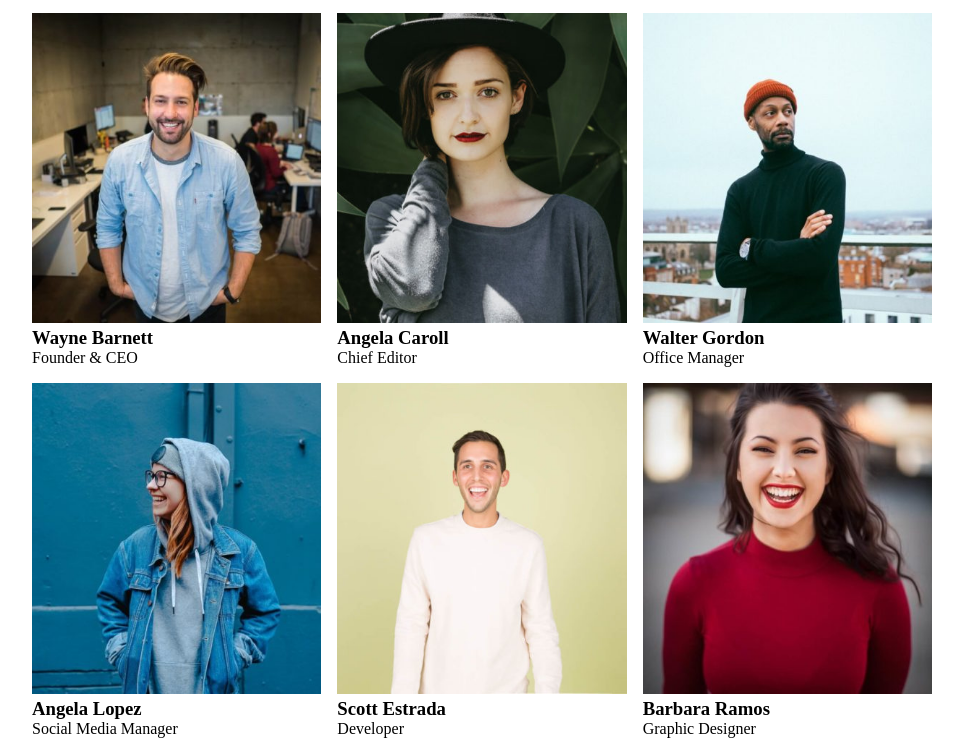
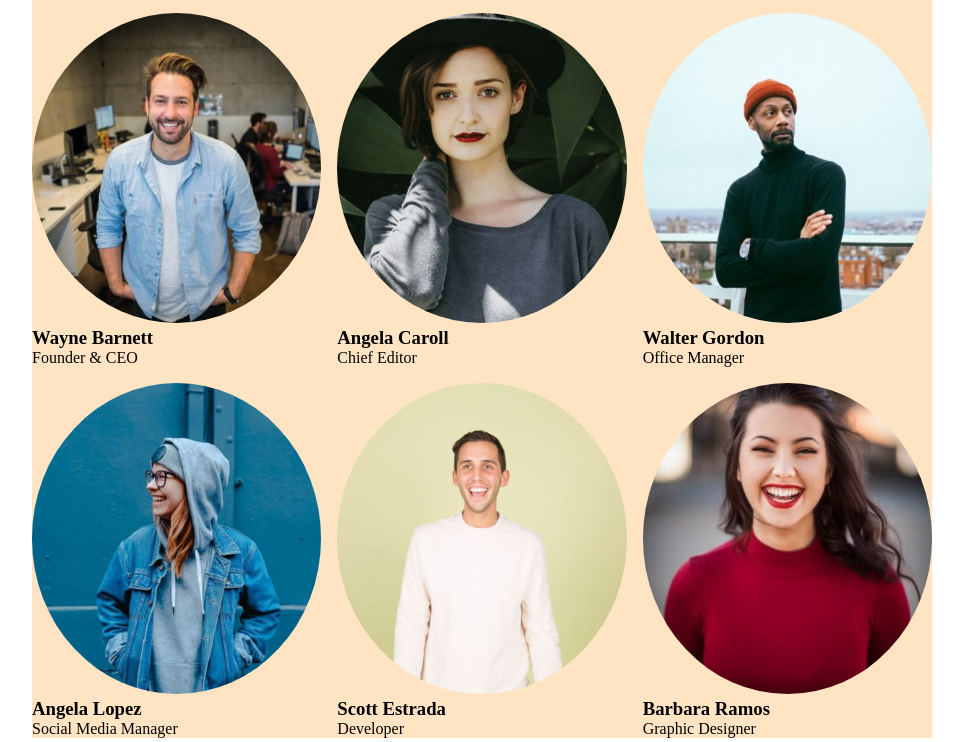
Before and after one commit to Pluz16/js-our-team, a plain HTML site: page index.html in a window 1280 px wide. Shown: the part 58-800 px from the top of the page, without its empty margins (158-1121 px from the left). Drawn offline with Linux system fonts and the light colour scheme.

Commit message:
Bg color

```diff
--- a/css/style.css
+++ b/css/style.css
@@ -7,6 +7,7 @@
 .container {
     max-width: 900px;
     margin: 0 auto;
+    background-color: bisque;
 }
 
 .cards-container {
@@ -21,10 +22,12 @@
 
 img {
     width: 100%;
+    border-radius: 50%;
 }
 
 .card{
     flex: 1 1 calc((100% - 2rem) / 3);
+    align-items: center;
 }
 
 body{
```
